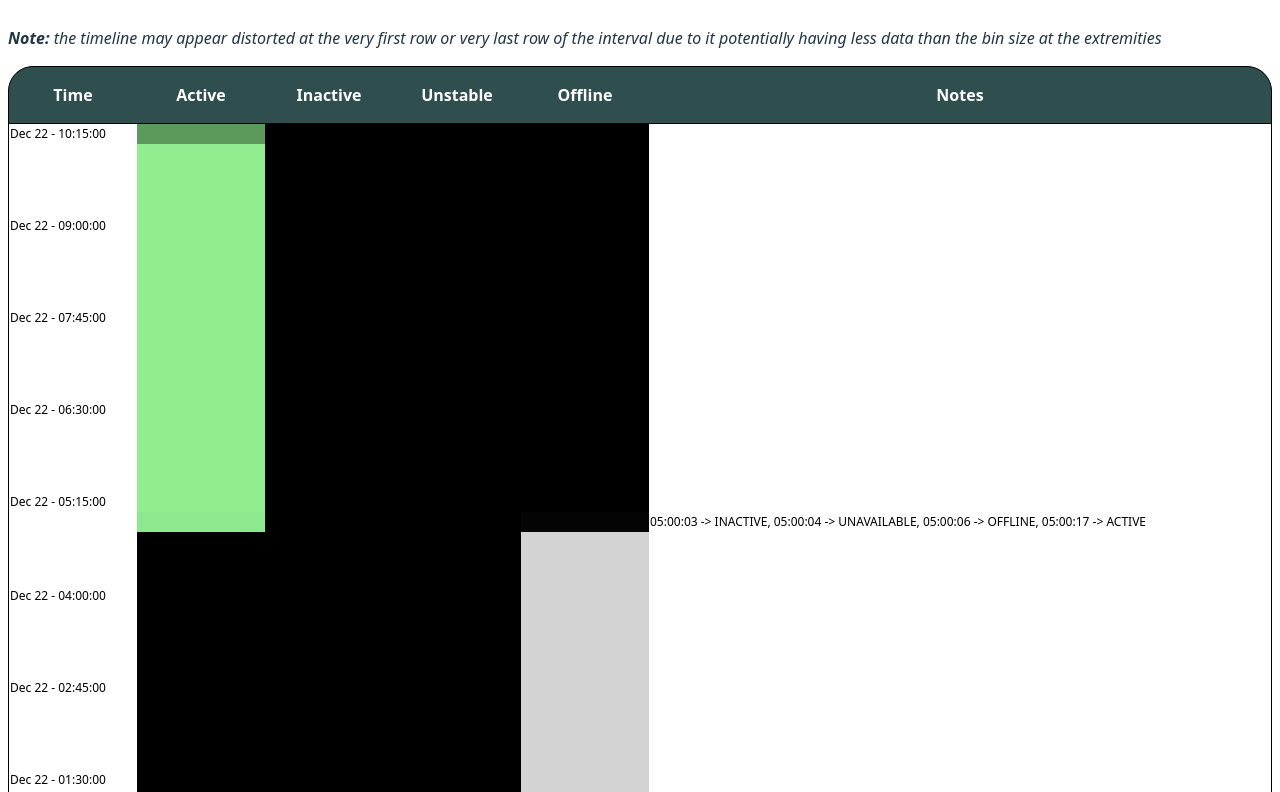
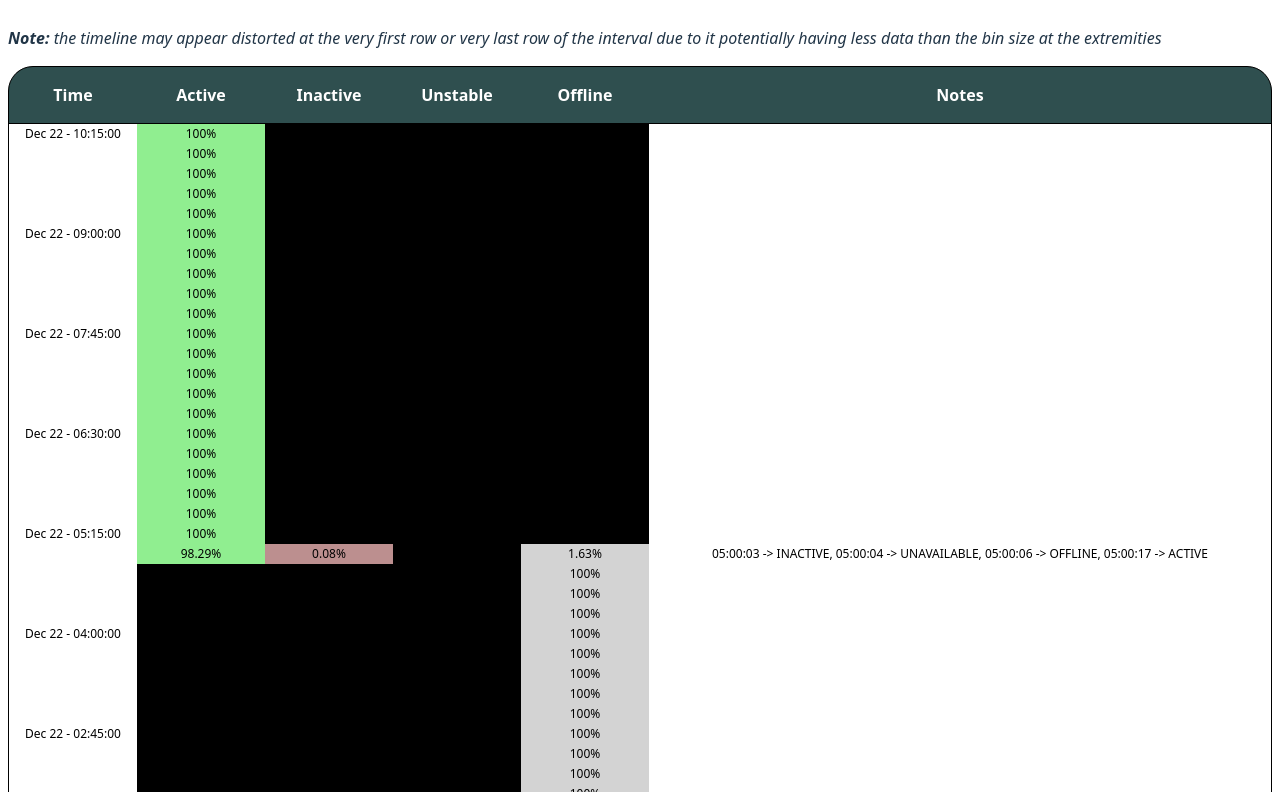
Before and after one commit to shundread/ui-demo-for-wp, a React (Vite) app: page /gateway/00fb1376-645d-414c-8345-8b6509733012 in a window 1280 px wide. Shown: the part 708-1500 px from the top of the page. Built offline with nearby package versions, Linux system fonts and the light colour scheme.

Commit message:
More visual improvements

```diff
--- a/src/components/GatewayDetail/GatewayDetailTimelineRow.tsx
+++ b/src/components/GatewayDetail/GatewayDetailTimelineRow.tsx
@@ -18,23 +18,38 @@ export function GatewayDetailTimelineRow({
     timeInStatusesS,
     statusChangeEvents,
 }: GatewayDetailTimelineRowProps) {
-    const durationS = (endTime.valueOf() - startTime.valueOf()) / 1000;
+    // For most bins the following will do:
+    //
+    //      const durationS = (endTime.valueOf() - startTime.valueOf()) / 1000;
+    //
+    // However at the extremities this doesn't hold true, so we do this workaround:
+    const durationS = timeInStatusesS.active + timeInStatusesS.inactive + timeInStatusesS.unstable + timeInStatusesS.offline;
     if (durationS <= 0) throw new Error(`Invalid gateway stats history sample duration: ${durationS}`);
 
-    const opacityActive = timeInStatusesS.active / durationS;
-    const opacityInactive = timeInStatusesS.inactive / durationS;
-    const opacityUnstable = timeInStatusesS.unstable / durationS;
-    const opacityOffline = timeInStatusesS.offline / durationS;
+    const shareActive = timeInStatusesS.active / durationS;
+    const shareInactive = timeInStatusesS.inactive / durationS;
+    const shareUnstable = timeInStatusesS.unstable / durationS;
+    const shareOffline = timeInStatusesS.offline / durationS;
+
+    const numberFormatter = Intl.NumberFormat("en-US", { style: "percent", maximumFractionDigits: 2 });
 
     return (
         <tr>
             <td className="gateway-stats-timeline-table-body-timestamp">
                 {index % 5 === 0 ? <span>{shortDateStr(startTime)} - {timeStr(startTime)}</span> : null}
             </td>
-            <td className="gateway-stats-timeline-table-body-active" style={{ opacity: opacityActive }}></td>
-            <td className="gateway-stats-timeline-table-body-inactive" style={{ opacity: opacityInactive }}></td>
-            <td className="gateway-stats-timeline-table-body-unstable" style={{ opacity: opacityUnstable }}></td>
-            <td className="gateway-stats-timeline-table-body-offline" style={{ opacity: opacityOffline }}></td>
+            <td className="gateway-stats-timeline-table-body-active" style={{ opacity: shareActive ? 1 : 0 }}>
+                {shareActive > 0 ? <span>{numberFormatter.format(shareActive)}</span> : null}
+            </td>
+            <td className="gateway-stats-timeline-table-body-inactive" style={{ opacity: shareInactive ? 1 : 0 }}>
+                {shareInactive > 0 ? <span>{numberFormatter.format(shareInactive)}</span> : null}
+            </td>
+            <td className="gateway-stats-timeline-table-body-unstable" style={{ opacity: shareUnstable ? 1 : 0 }}>
+                {shareUnstable > 0 ? <span>{numberFormatter.format(shareUnstable)}</span> : null}
+            </td>
+            <td className="gateway-stats-timeline-table-body-offline" style={{ opacity: shareOffline ? 1 : 0 }}>
+                {shareOffline > 0 ? <span>{numberFormatter.format(shareOffline)}</span> : null}
+            </td>
             <td className="gateway-stats-timeline-table-body-notes">
                 <GatewayDetailTimelineRowEvents startTime={startTime} endTime={endTime} statusChangeEvents={statusChangeEvents} />
             </td>
--- a/src/index.css
+++ b/src/index.css
@@ -160,6 +160,12 @@ button:focus-visible {
 .gateway-stats-timeline-table-body>tr,
 .gateway-stats-timeline-table-body>tr>td {
   border: none;
+  text-align: center;
+}
+
+.gateway-stats-timeline-table-body>tr>td>span {
+  color: black;
+  padding: 2px 2px;
 }
 
 .gateway-stats-timeline-table-body-active {
@@ -171,7 +177,7 @@ button:focus-visible {
 }
 
 .gateway-stats-timeline-table-body-unstable {
-  background-color: yellow;
+  background-color: burlywood;
 }
 
 .gateway-stats-timeline-table-body-offline {
```
